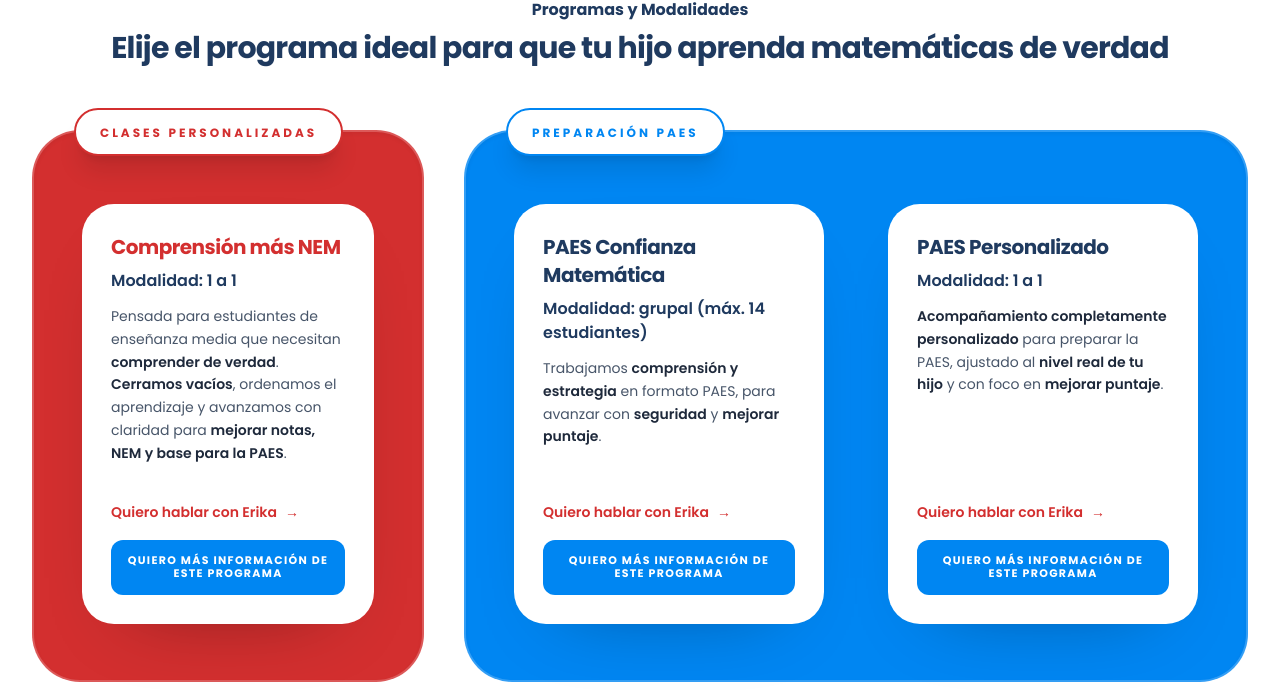
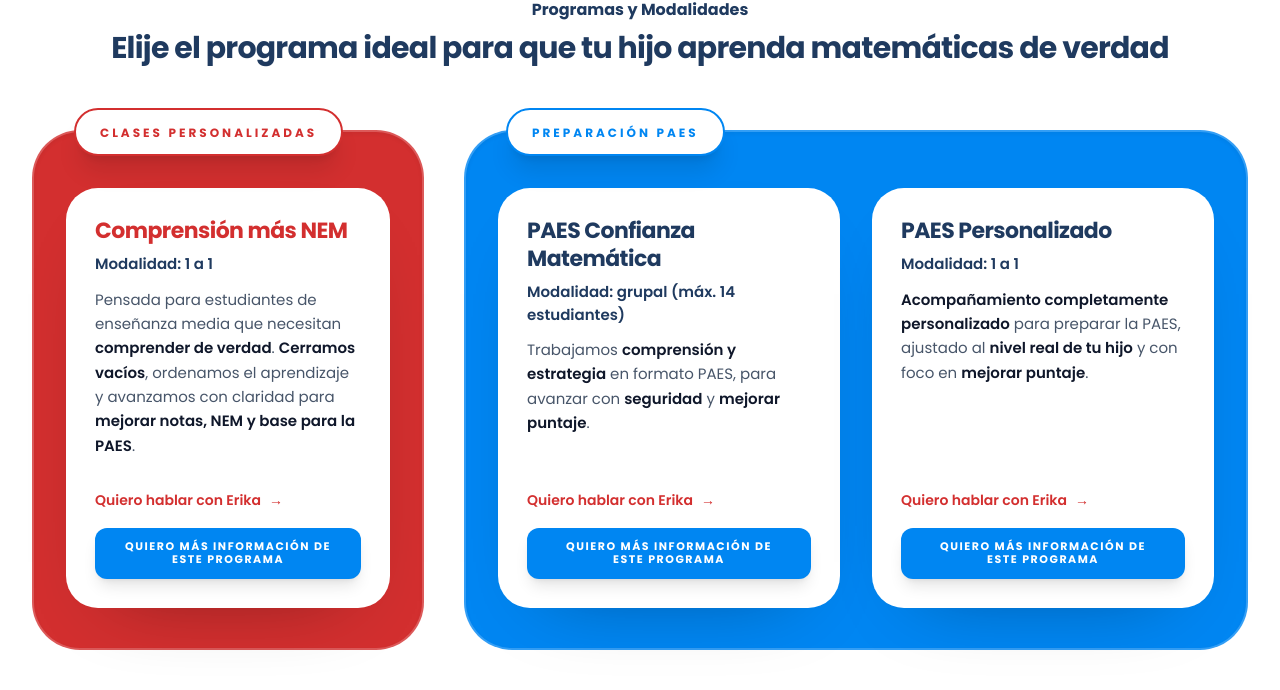
Before and after one commit to Andy-Montes/erikalaprofedemate, a React (Vite) app: page / in a window 1280 px wide. Shown: the part 1900-2590 px from the top of the page. Built offline with nearby package versions, Linux system fonts and the light colour scheme.

Commit message:
Update Programs.tsx

```diff
--- a/components/Programs.tsx
+++ b/components/Programs.tsx
@@ -6,8 +6,8 @@ interface ProgramsProps {
 
 const Programs: React.FC<ProgramsProps> = ({ onOpenModal }) => {
   const infoUrl = "https://formulariogiftcard.fillout.com/erikalaporofedemate";
+  const whatsappBase = "https://wa.me/56997439227";
 
-  const whatsappBase = "https://wa.me/56997439227";
   const waWithProgram = (programName: string) => {
     const msg = `Hola Erika, quiero saber más sobre el programa: ${programName}.`;
     return `${whatsappBase}?text=${encodeURIComponent(msg)}`;
@@ -29,6 +29,12 @@ const Programs: React.FC<ProgramsProps> = ({ onOpenModal }) => {
         <div className="flex flex-col lg:flex-row gap-10 items-stretch">
           {/* ================= CLASES PERSONALIZADAS ================= */}
           <div className="lg:w-1/3 relative rounded-[3rem] bg-brandRed shadow-inner border-2 border-white/20">
+            {/* Glow del BLOQUE ROJO (no está en la tarjeta ni en el botón) */}
+            <div className="absolute inset-0 rounded-[3rem] pointer-events-none overflow-hidden">
+              <div className="redGlow absolute -top-24 -left-24 w-[380px] h-[620px] rounded-full opacity-0 blur-3xl transition-opacity duration-700 bg-white/35 mix-blend-screen" />
+              <div className="redGlow2 absolute -top-10 left-16 w-[220px] h-[640px] rounded-full opacity-0 blur-3xl transition-opacity duration-700 bg-white/45 mix-blend-screen -skew-x-12" />
+            </div>
+
             <div className="px-8 pt-14 pb-10 relative">
               {/* Etiqueta */}
               <div className="absolute top-0 left-10 -translate-y-1/2 bg-white text-brandRed px-6 py-2.5 rounded-full border-2 border-brandRed shadow-xl z-30">
@@ -37,26 +43,26 @@ const Programs: React.FC<ProgramsProps> = ({ onOpenModal }) => {
                 </span>
               </div>
 
-              {/* IMPORTANTÍSIMO: marco interno para que el glow se vea en el rojo */}
-              <div className="group relative p-3 sm:p-4 rounded-[2.6rem]">
-                {/* GLOW VERTICAL (vive en el rojo, detrás de la card) */}
-                <div className="absolute inset-0 rounded-[2.6rem] opacity-0 group-hover:opacity-100 transition-all duration-700 pointer-events-none">
-                  {/* halo general */}
-                  <div className="absolute inset-0 rounded-[2.6rem] bg-white/20 blur-3xl mix-blend-screen" />
-                  {/* columna vertical (la que tú recuerdas) */}
-                  <div className="absolute top-0 bottom-0 left-10 w-44 rounded-full bg-white/45 blur-3xl mix-blend-screen transform -skew-x-12" />
-                </div>
-
-                {/* CARD BLANCA */}
+              {/* Card blanca (hover activa el glow del fondo) */}
               <div
-                  className="relative z-10 flex flex-col bg-white rounded-[2rem] lg:h-[420px]
+                className="group relative z-10 bg-white rounded-[2rem] lg:h-[420px]
                            shadow-[0_30px_80px_-50px_rgba(0,0,0,0.45)]
                            transition-all duration-500 ease-out transform-gpu will-change-transform
                            hover:-translate-y-4 hover:scale-[1.03]
                            hover:shadow-[0_90px_180px_-100px_rgba(0,0,0,0.7)]
                            overflow-hidden border border-white/70"
+                onMouseEnter={(e) => {
+                  const root = e.currentTarget.closest(".bg-brandRed");
+                  if (!root) return;
+                  root.querySelectorAll(".redGlow, .redGlow2").forEach((el) => el.classList.add("opacity-100"));
+                }}
+                onMouseLeave={(e) => {
+                  const root = e.currentTarget.closest(".bg-brandRed");
+                  if (!root) return;
+                  root.querySelectorAll(".redGlow, .redGlow2").forEach((el) => el.classList.remove("opacity-100"));
+                }}
               >
-                  {/* Shine interno (brillo que corre dentro de la card) */}
+                {/* Shine dentro de la tarjeta (este es el brillo “que corre”) */}
                 <div
                   className="absolute -inset-y-10 -left-56 w-56 rotate-12 bg-white/40 blur-xl opacity-0 pointer-events-none
                              group-hover:opacity-100 group-hover:translate-x-[680px]
@@ -65,17 +71,19 @@ const Programs: React.FC<ProgramsProps> = ({ onOpenModal }) => {
 
                 <div className="p-7 flex flex-col h-full">
                   <div>
-                      <h3 className="text-xl font-black text-brandRed mb-2">
+                    <h3 className="text-xl sm:text-[22px] font-black text-brandRed mb-2">
                       Comprensión más NEM
                     </h3>
-                      <p className="text-brandNavy font-semibold mb-3">Modalidad: 1 a 1</p>
+                    <p className="text-brandNavy font-semibold mb-3 text-[15px]">
+                      Modalidad: 1 a 1
+                    </p>
 
-                      <p className="text-slate-600 text-sm leading-relaxed">
+                    <p className="text-slate-600 text-[15px] leading-relaxed">
                       Pensada para estudiantes de enseñanza media que necesitan{" "}
-                        <strong className="font-semibold text-slate-800">comprender de verdad</strong>.{" "}
-                        <strong className="font-semibold text-slate-800">Cerramos vacíos</strong>, ordenamos el aprendizaje
+                      <strong className="font-semibold text-slate-900">comprender de verdad</strong>.{" "}
+                      <strong className="font-semibold text-slate-900">Cerramos vacíos</strong>, ordenamos el aprendizaje
                       y avanzamos con claridad para{" "}
-                        <strong className="font-semibold text-slate-800">mejorar notas, NEM y base para la PAES</strong>.
+                      <strong className="font-semibold text-slate-900">mejorar notas, NEM y base para la PAES</strong>.
                     </p>
                   </div>
 
@@ -84,17 +92,20 @@ const Programs: React.FC<ProgramsProps> = ({ onOpenModal }) => {
                       href={waWithProgram("Comprensión más NEM")}
                       target="_blank"
                       rel="noreferrer"
-                        className="text-brandRed font-semibold text-sm hover:underline inline-flex items-center gap-2"
+                      className="text-brandRed font-semibold text-[14px] hover:underline inline-flex items-center gap-2"
                     >
                       Quiero hablar con Erika
                       <span className="transition-transform duration-300 group-hover:translate-x-1">→</span>
                     </a>
 
                     <div className="pt-4">
+                      {/* Botón MÁS CHICO (no ocupa todo el ancho) */}
                       <button
                         onClick={() => onOpenModal(infoUrl)}
-                          className="w-full bg-[#0086f2] text-white font-bold text-[11px] uppercase tracking-[0.12em]
-                                     py-3.5 rounded-xl hover:bg-blue-700 transition px-4 leading-tight"
+                        className="inline-flex items-center justify-center bg-[#0086f2] text-white font-bold
+                                   text-[10px] sm:text-[11px] uppercase tracking-[0.14em]
+                                   py-3 px-6 rounded-xl hover:bg-blue-700 transition leading-tight
+                                   shadow-lg active:scale-95"
                       >
                         Quiero más información de este programa
                       </button>
@@ -102,13 +113,18 @@ const Programs: React.FC<ProgramsProps> = ({ onOpenModal }) => {
                   </div>
                 </div>
               </div>
-              </div>
-              {/* fin wrapper */}
+              {/* fin card blanca */}
             </div>
           </div>
 
           {/* ================= PREPARACIÓN PAES ================= */}
           <div className="lg:w-2/3 relative rounded-[3rem] bg-[#0086f2] shadow-inner border-2 border-white/20">
+            {/* Glow del BLOQUE AZUL (no está en la tarjeta ni en el botón) */}
+            <div className="absolute inset-0 rounded-[3rem] pointer-events-none overflow-hidden">
+              <div className="blueGlow absolute -top-24 -left-24 w-[420px] h-[680px] rounded-full opacity-0 blur-3xl transition-opacity duration-700 bg-white/30 mix-blend-screen" />
+              <div className="blueGlow2 absolute -top-10 left-28 w-[240px] h-[720px] rounded-full opacity-0 blur-3xl transition-opacity duration-700 bg-white/45 mix-blend-screen -skew-x-12" />
+            </div>
+
             <div className="px-8 pt-14 pb-10 relative">
               {/* Etiqueta */}
               <div className="absolute top-0 left-10 -translate-y-1/2 bg-white text-[#0086f2] px-6 py-2.5 rounded-full border-2 border-[#0086f2] shadow-xl z-30">
@@ -118,21 +134,24 @@ const Programs: React.FC<ProgramsProps> = ({ onOpenModal }) => {
               </div>
 
               <div className="grid grid-cols-1 md:grid-cols-2 gap-8">
-                {/* ============ PAES GRUPAL ============ */}
-                <div className="group relative p-3 sm:p-4 rounded-[2.6rem]">
-                  {/* GLOW VERTICAL (en el azul, detrás) */}
-                  <div className="absolute inset-0 rounded-[2.6rem] opacity-0 group-hover:opacity-100 transition-all duration-700 pointer-events-none">
-                    <div className="absolute inset-0 rounded-[2.6rem] bg-white/18 blur-3xl mix-blend-screen" />
-                    <div className="absolute top-0 bottom-0 left-10 w-44 rounded-full bg-white/42 blur-3xl mix-blend-screen transform -skew-x-12" />
-                  </div>
-
+                {/* ===== PAES GRUPAL ===== */}
                 <div
-                    className="relative z-10 flex flex-col bg-white rounded-[2rem] lg:h-[420px]
+                  className="group relative z-10 bg-white rounded-[2rem] lg:h-[420px]
                              shadow-[0_30px_80px_-50px_rgba(0,0,0,0.4)]
-                               transition-all duration-500 ease-out transform-gpu
+                             transition-all duration-500 ease-out transform-gpu will-change-transform
                              hover:-translate-y-4 hover:scale-[1.03]
                              hover:shadow-[0_90px_180px_-100px_rgba(0,0,0,0.65)]
                              overflow-hidden border border-white/70"
+                  onMouseEnter={(e) => {
+                    const root = e.currentTarget.closest(".bg-\\[\\#0086f2\\]");
+                    if (!root) return;
+                    root.querySelectorAll(".blueGlow, .blueGlow2").forEach((el) => el.classList.add("opacity-100"));
+                  }}
+                  onMouseLeave={(e) => {
+                    const root = e.currentTarget.closest(".bg-\\[\\#0086f2\\]");
+                    if (!root) return;
+                    root.querySelectorAll(".blueGlow, .blueGlow2").forEach((el) => el.classList.remove("opacity-100"));
+                  }}
                 >
                   <div
                     className="absolute -inset-y-10 -left-56 w-56 rotate-12 bg-white/40 blur-xl opacity-0 pointer-events-none
@@ -142,19 +161,19 @@ const Programs: React.FC<ProgramsProps> = ({ onOpenModal }) => {
 
                   <div className="p-7 flex flex-col h-full">
                     <div>
-                        <h3 className="text-xl font-black text-brandNavy mb-2">
+                      <h3 className="text-xl sm:text-[22px] font-black text-brandNavy mb-2">
                         PAES Confianza Matemática
                       </h3>
-                        <p className="text-brandNavy font-semibold mb-3">
+                      <p className="text-brandNavy font-semibold mb-3 text-[15px]">
                         Modalidad: grupal (máx. 14 estudiantes)
                       </p>
-                        <p className="text-slate-600 text-sm leading-relaxed">
+                      <p className="text-slate-600 text-[15px] leading-relaxed">
                         Trabajamos{" "}
-                          <strong className="font-semibold text-slate-800">comprensión y estrategia</strong>{" "}
+                        <strong className="font-semibold text-slate-900">comprensión y estrategia</strong>{" "}
                         en formato PAES, para avanzar con{" "}
-                          <strong className="font-semibold text-slate-800">seguridad</strong>{" "}
+                        <strong className="font-semibold text-slate-900">seguridad</strong>{" "}
                         y{" "}
-                          <strong className="font-semibold text-slate-800">mejorar puntaje</strong>.
+                        <strong className="font-semibold text-slate-900">mejorar puntaje</strong>.
                       </p>
                     </div>
 
@@ -163,7 +182,7 @@ const Programs: React.FC<ProgramsProps> = ({ onOpenModal }) => {
                         href={waWithProgram("PAES Confianza Matemática (Grupal)")}
                         target="_blank"
                         rel="noreferrer"
-                          className="text-brandRed font-semibold text-sm hover:underline inline-flex items-center gap-2"
+                        className="text-brandRed font-semibold text-[14px] hover:underline inline-flex items-center gap-2"
                       >
                         Quiero hablar con Erika
                         <span className="transition-transform duration-300 group-hover:translate-x-1">→</span>
@@ -172,8 +191,10 @@ const Programs: React.FC<ProgramsProps> = ({ onOpenModal }) => {
                       <div className="pt-4">
                         <button
                           onClick={() => onOpenModal(infoUrl)}
-                            className="w-full bg-[#0086f2] text-white font-bold text-[11px] uppercase tracking-[0.12em]
-                                       py-3.5 rounded-xl hover:bg-blue-700 transition px-4 leading-tight"
+                          className="inline-flex items-center justify-center bg-[#0086f2] text-white font-bold
+                                     text-[10px] sm:text-[11px] uppercase tracking-[0.14em]
+                                     py-3 px-6 rounded-xl hover:bg-blue-700 transition leading-tight
+                                     shadow-lg active:scale-95"
                         >
                           Quiero más información de este programa
                         </button>
@@ -181,23 +202,25 @@ const Programs: React.FC<ProgramsProps> = ({ onOpenModal }) => {
                     </div>
                   </div>
                 </div>
-                </div>
 
-                {/* ============ PAES PERSONALIZADO ============ */}
-                <div className="group relative p-3 sm:p-4 rounded-[2.6rem]">
-                  {/* GLOW VERTICAL (en el azul, detrás) */}
-                  <div className="absolute inset-0 rounded-[2.6rem] opacity-0 group-hover:opacity-100 transition-all duration-700 pointer-events-none">
-                    <div className="absolute inset-0 rounded-[2.6rem] bg-white/18 blur-3xl mix-blend-screen" />
-                    <div className="absolute top-0 bottom-0 left-10 w-44 rounded-full bg-white/42 blur-3xl mix-blend-screen transform -skew-x-12" />
-                  </div>
-
+                {/* ===== PAES PERSONALIZADO ===== */}
                 <div
-                    className="relative z-10 flex flex-col bg-white rounded-[2rem] lg:h-[420px]
+                  className="group relative z-10 bg-white rounded-[2rem] lg:h-[420px]
                              shadow-[0_30px_80px_-50px_rgba(0,0,0,0.4)]
-                               transition-all duration-500 ease-out transform-gpu
+                             transition-all duration-500 ease-out transform-gpu will-change-transform
                              hover:-translate-y-4 hover:scale-[1.03]
                              hover:shadow-[0_90px_180px_-100px_rgba(0,0,0,0.65)]
                              overflow-hidden border border-white/70"
+                  onMouseEnter={(e) => {
+                    const root = e.currentTarget.closest(".bg-\\[\\#0086f2\\]");
+                    if (!root) return;
+                    root.querySelectorAll(".blueGlow, .blueGlow2").forEach((el) => el.classList.add("opacity-100"));
+                  }}
+                  onMouseLeave={(e) => {
+                    const root = e.currentTarget.closest(".bg-\\[\\#0086f2\\]");
+                    if (!root) return;
+                    root.querySelectorAll(".blueGlow, .blueGlow2").forEach((el) => el.classList.remove("opacity-100"));
+                  }}
                 >
                   <div
                     className="absolute -inset-y-10 -left-56 w-56 rotate-12 bg-white/40 blur-xl opacity-0 pointer-events-none
@@ -207,19 +230,21 @@ const Programs: React.FC<ProgramsProps> = ({ onOpenModal }) => {
 
                   <div className="p-7 flex flex-col h-full">
                     <div>
-                        <h3 className="text-xl font-black text-brandNavy mb-2">
+                      <h3 className="text-xl sm:text-[22px] font-black text-brandNavy mb-2">
                         PAES Personalizado
                       </h3>
-                        <p className="text-brandNavy font-semibold mb-3">Modalidad: 1 a 1</p>
+                      <p className="text-brandNavy font-semibold mb-3 text-[15px]">
+                        Modalidad: 1 a 1
+                      </p>
 
-                        <p className="text-slate-600 text-sm leading-relaxed">
-                          <strong className="font-semibold text-slate-800">
+                      <p className="text-slate-600 text-[15px] leading-relaxed">
+                        <strong className="font-semibold text-slate-900">
                           Acompañamiento completamente personalizado
                         </strong>{" "}
                         para preparar la PAES, ajustado al{" "}
-                          <strong className="font-semibold text-slate-800">nivel real de tu hijo</strong>{" "}
+                        <strong className="font-semibold text-slate-900">nivel real de tu hijo</strong>{" "}
                         y con foco en{" "}
-                          <strong className="font-semibold text-slate-800">mejorar puntaje</strong>.
+                        <strong className="font-semibold text-slate-900">mejorar puntaje</strong>.
                       </p>
                     </div>
 
@@ -228,7 +253,7 @@ const Programs: React.FC<ProgramsProps> = ({ onOpenModal }) => {
                         href={waWithProgram("PAES Personalizado (1 a 1)")}
                         target="_blank"
                         rel="noreferrer"
-                          className="text-brandRed font-semibold text-sm hover:underline inline-flex items-center gap-2"
+                        className="text-brandRed font-semibold text-[14px] hover:underline inline-flex items-center gap-2"
                       >
                         Quiero hablar con Erika
                         <span className="transition-transform duration-300 group-hover:translate-x-1">→</span>
@@ -237,8 +262,10 @@ const Programs: React.FC<ProgramsProps> = ({ onOpenModal }) => {
                       <div className="pt-4">
                         <button
                           onClick={() => onOpenModal(infoUrl)}
-                            className="w-full bg-[#0086f2] text-white font-bold text-[11px] uppercase tracking-[0.12em]
-                                       py-3.5 rounded-xl hover:bg-blue-700 transition px-4 leading-tight"
+                          className="inline-flex items-center justify-center bg-[#0086f2] text-white font-bold
+                                     text-[10px] sm:text-[11px] uppercase tracking-[0.14em]
+                                     py-3 px-6 rounded-xl hover:bg-blue-700 transition leading-tight
+                                     shadow-lg active:scale-95"
                         >
                           Quiero más información de este programa
                         </button>
@@ -246,8 +273,7 @@ const Programs: React.FC<ProgramsProps> = ({ onOpenModal }) => {
                     </div>
                   </div>
                 </div>
-                </div>
-                {/* fin PAES */}
+                {/* fin cards PAES */}
               </div>
             </div>
           </div>
```
Lines whose indentation alone changed are shown as unchanged.
